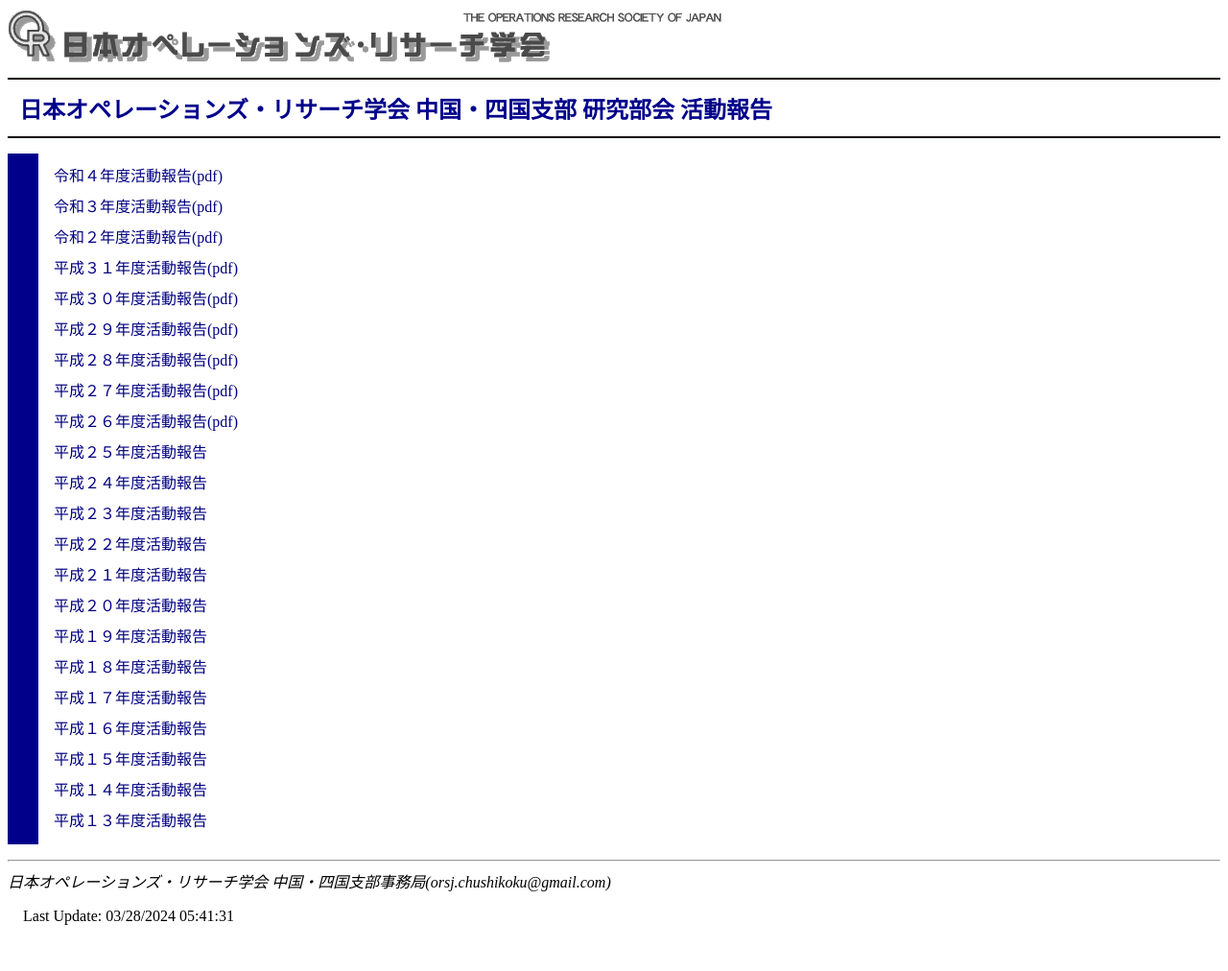
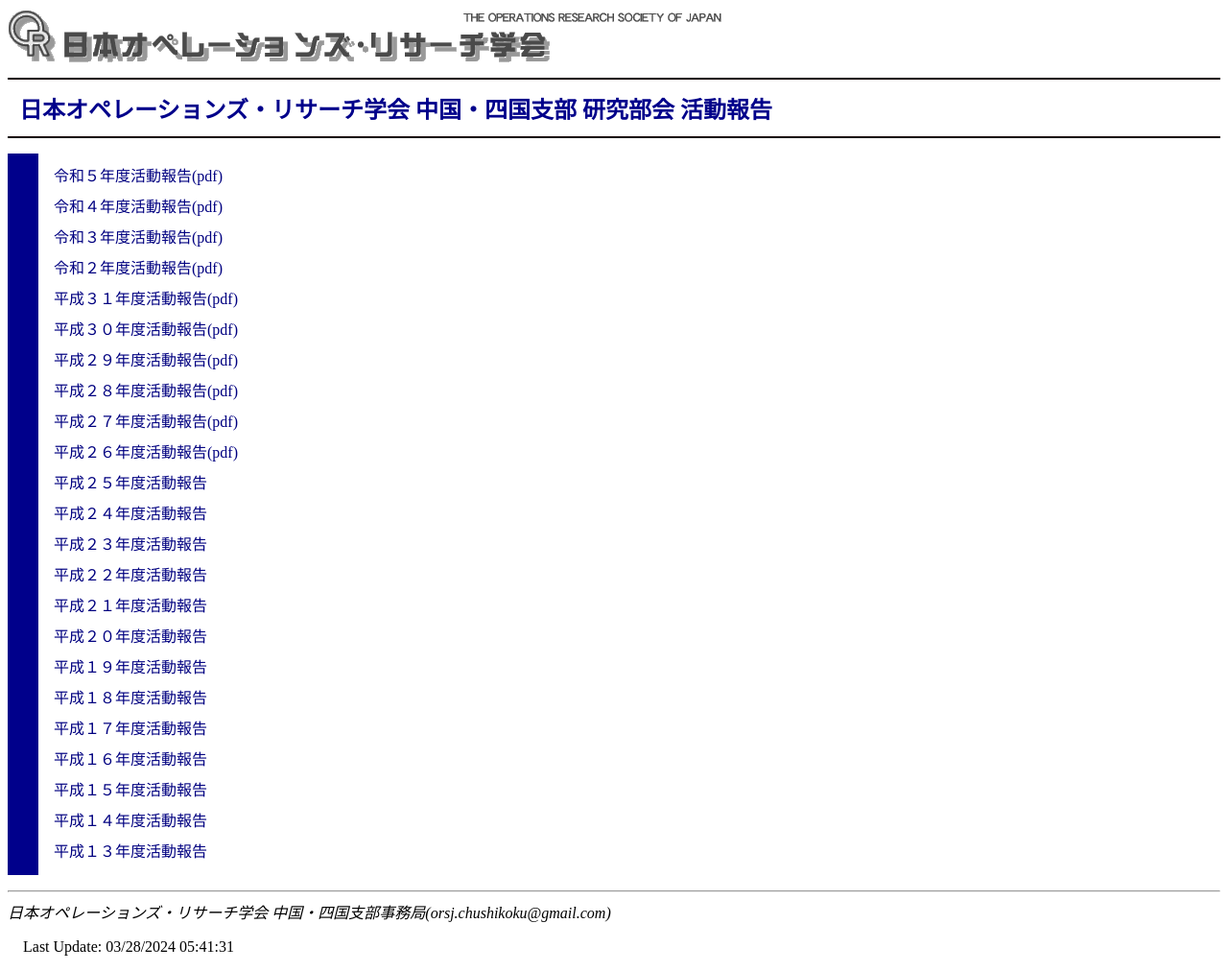
Before and after one commit to orsj-cs/orsj-cs.github.io, a Jekyll site: the page built from achievement/index.html, in a window 1280 px wide. Shown: the whole page at 96% size. Built offline with Jekyll 4.4.1, drawn with Linux system fonts in a browser that asks for light colours; before the commit the page ends 980 px from its top, so only the background shows below that.

Commit message:
Update index.html

```diff
--- a/achievement/index.html
+++ b/achievement/index.html
@@ -3,6 +3,7 @@ layout: default
 title: 日本オペレーションズ・リサーチ学会 中国・四国支部 研究部会 活動報告
 ---
 <ul>
+    <li><a href="../sokai/sokai2024/m0.pdf">令和５年度活動報告(pdf)</a></li>
     <li><a href="../sokai/sokai2023/m0.pdf">令和４年度活動報告(pdf)</a></li>
     <li><a href="../sokai/sokai2022/m0.pdf">令和３年度活動報告(pdf)</a></li>
     <li><a href="../sokai/sokai2021/m0.pdf">令和２年度活動報告(pdf)</a></li>
```
